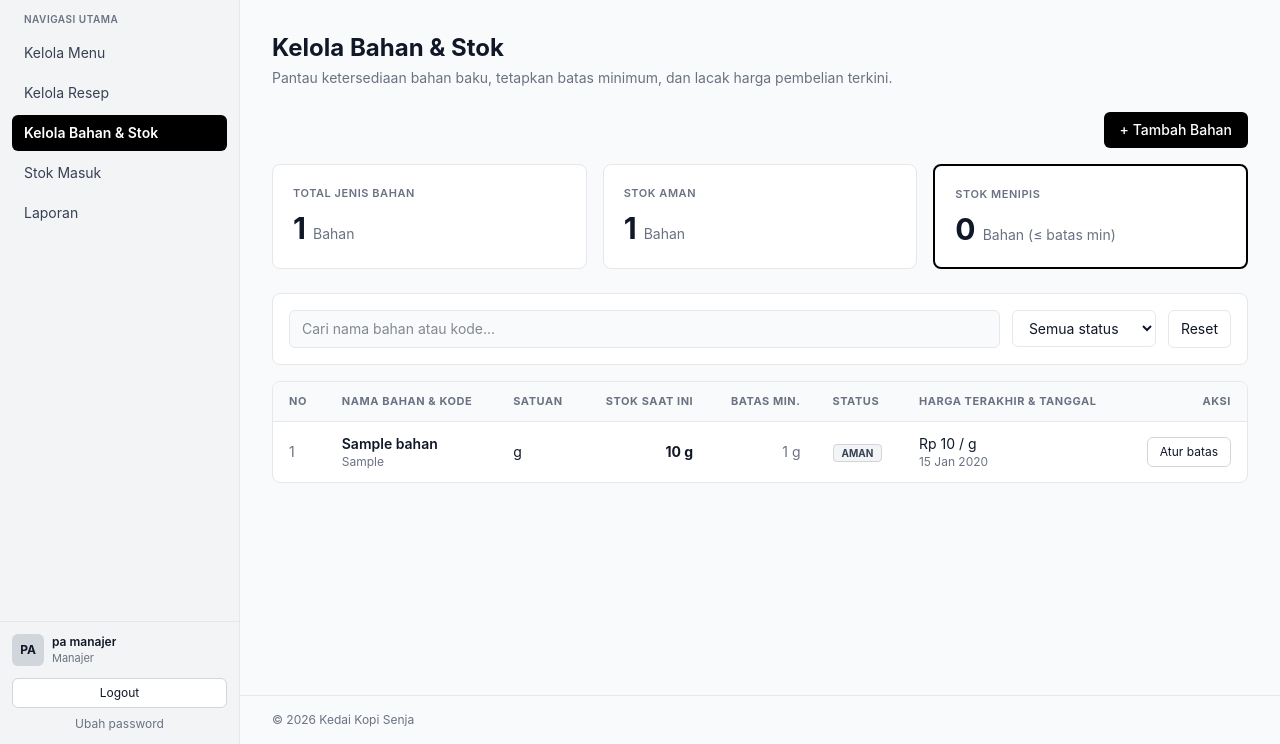
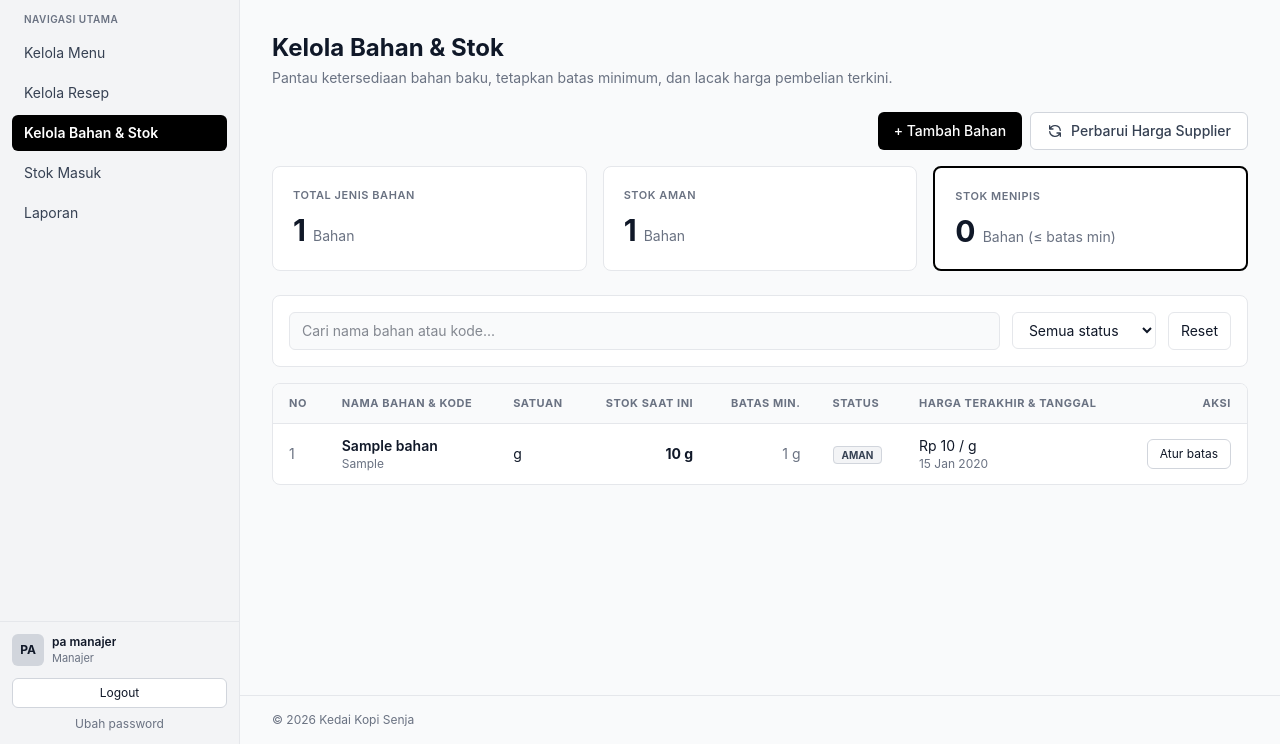
Before and after one commit to aqilahdaffa8/Cafe-UKK, a Laravel app: page /manajer/bahan in a window 1280 px wide. Shown: the part 56-800 px from the top of the page. Run offline with Laravel 12, Linux system fonts and the light colour scheme; a user stored in the database is signed in; data comes from the database, SQL or seed files in the repository; tables that the repository leaves empty hold one stand-in row (values such as "Sample post"); style sheets or scripts are compiled from the project's sources; parts of the project's set-up code (start-up, migrations or seed data) failed here and were passed over.

Commit message:
menambahkan fitur sync harga bahan dengan API

```diff
--- a/app/Http/Controllers/Manajer/BahanController.php
+++ b/app/Http/Controllers/Manajer/BahanController.php
@@ -5,6 +5,8 @@ namespace App\Http\Controllers\Manajer;
 use App\Http\Controllers\Controller;
 use App\Models\Bahan;
 use Illuminate\Http\Request;
+use App\Services\SupplierService;
+
 
 class BahanController extends Controller
 {
@@ -67,4 +69,33 @@ class BahanController extends Controller
 
         return back()->with('sukses', "Batas minimum {$bahan->nama_bahan} diperbarui.");
     }
+
+    public function syncHargaSupplier(SupplierService $supplierService)
+    {
+        $hasil = $supplierService->ambilHargaBahan();
+        // JIKA LAYANAN GAGAL / TIMEOUT / API KEY SALAH (PERILAKU FALLBACK)
+        if (! $hasil['sukses']) {
+            return back()->with('peringatan', $hasil['pesan']);
+        }
+
+        // JIKA BERHASIL: Update harga bahan yang cocok berdasarkan kode
+        $tanggalPembaruan = $hasil['diperbarui'];
+        $jumlahDiupdate   = 0;
+
+        foreach ($hasil['data'] as $item) {
+            $kode  = $item['kode'] ?? null;
+            $harga = $item['harga_per_satuan'] ?? null;
+            if ($kode && $harga !== null) {
+                $bahan = Bahan::where('kode', $kode)->first();
+                if ($bahan) {
+                    $bahan->update([
+                        'harga_terakhir' => $harga,
+                        'tanggal_harga'  => $tanggalPembaruan,
+                    ]);
+                    $jumlahDiupdate++;
+                }
+            }
+        }
+        return back()->with('sukses', "Berhasil memperbarui {$jumlahDiupdate} harga bahan dari supplier (Per tanggal: {$tanggalPembaruan}).");
+    }
 }
--- a/config/services.php
+++ b/config/services.php
@@ -35,4 +35,9 @@ return [
         ],
     ],
 
+    'supplier' => [
+        'url' => env('SUPPLIER_URL'),
+        'api_key' => env('SUPPLIER_API_KEY'),
+    ]
+
 ];
--- a/database/seeders/UserSeeder.php
+++ b/database/seeders/UserSeeder.php
@@ -32,7 +32,7 @@ class UserSeeder extends Seeder
 
         DB::table('users')->insert([
             'nama' => 'pa pelanggan',
-            'no_telp' => '080080008000',
+            'no_telp' => '08008000800',
             'email' => 'pelanggan@example.com',
             'password' => Hash::make('password'),
             'peran' => 'pelanggan',
--- a/resources/views/components/layouts/manajer.blade.php
+++ b/resources/views/components/layouts/manajer.blade.php
@@ -63,8 +63,22 @@
             @isset($subtitle)
                 <p class="mb-6 mt-1 text-sm text-gray-500">{{ $subtitle }}</p>
             @endisset
-            @if (session('sukses'))
-                <div class="mb-4 rounded-lg bg-green-50 px-4 py-3 text-sm text-green-700">{{ session('sukses') }}</div>
+                        @if (session('sukses'))
+                <div class="mb-4 rounded-lg border border-green-200 bg-green-50 px-4 py-3 text-sm text-green-700">
+                    ✅ {{ session('sukses') }}
+                </div>
+            @endif
+
+            @if (session('peringatan'))
+                <div class="mb-4 rounded-lg border border-yellow-200 bg-yellow-50 px-4 py-3 text-sm text-yellow-800">
+                    ⚠️ {{ session('peringatan') }}
+                </div>
+            @endif
+
+            @if (session('error'))
+                <div class="mb-4 rounded-lg border border-red-200 bg-red-50 px-4 py-3 text-sm text-red-700">
+                    ❌ {{ session('error') }}
+                </div>
             @endif
             {{ $slot }}
         </main>
--- a/resources/views/manajer/bahan.blade.php
+++ b/resources/views/manajer/bahan.blade.php
@@ -9,10 +9,21 @@
         </div>
     @endif
 
-    <div class="mb-4 flex justify-end">
+    <div class="mb-4 flex justify-end gap-2">
         <button type="button" onclick="document.getElementById('dlg-tambah').showModal()"
                 class="rounded-md bg-black px-4 py-2 text-sm font-medium text-white hover:bg-gray-800">+ Tambah Bahan</button>
+        <form method="POST" action="{{ route('manajer.bahan.sync') }}">
+            @csrf
+            <button type="submit" class="rounded-md border border-gray-300 bg-white px-4 py-2 text-sm font-medium text-gray-700 hover:bg-gray-50 flex items-center gap-2">
+                <svg xmlns="http://www.w3.org/2000/svg" class="h-4 w-4" fill="none" viewBox="0 0 24 24" stroke="currentColor">
+                    <path stroke-linecap="round" stroke-linejoin="round" stroke-width="2" d="M4 4v5h.582m15.356 2A8.001 8.001 0 004.582 9m0 0H9m11 11v-5h-.581m0 0a8.003 8.003 0 01-15.357-2m15.357 2H15" />
+                </svg>
+                Perbarui Harga Supplier
+            </button>
+        </form>
     </div>
+
+
 
     <div class="mb-6 grid grid-cols-3 gap-4">
         <div class="rounded-lg border border-gray-200 bg-white p-5">
--- a/routes/web.php
+++ b/routes/web.php
@@ -45,6 +45,7 @@ Route::middleware(['auth', 'password.changed', 'role:manajer'])
         Route::get('/bahan', [BahanController::class, 'index'])->name('bahan.index');
         Route::post('/bahan', [BahanController::class, 'store'])->name('bahan.store');
         Route::patch('/bahan/{bahan}/batas', [BahanController::class, 'updateBatas'])->name('bahan.batas');
+        Route::post('/bahan/sync-supplier', [BahanController::class, 'syncHargaSupplier'])->name('bahan.sync');
 
         Route::get('/stok-masuk', [StokMasukController::class, 'index'])->name('stok-masuk.index');
         Route::post('/stok-masuk', [StokMasukController::class, 'store'])->name('stok-masuk.store');
```
Also changed, not shown: app/Services/SupplierService.php (added, +81 -0 lines), 1 other file.
